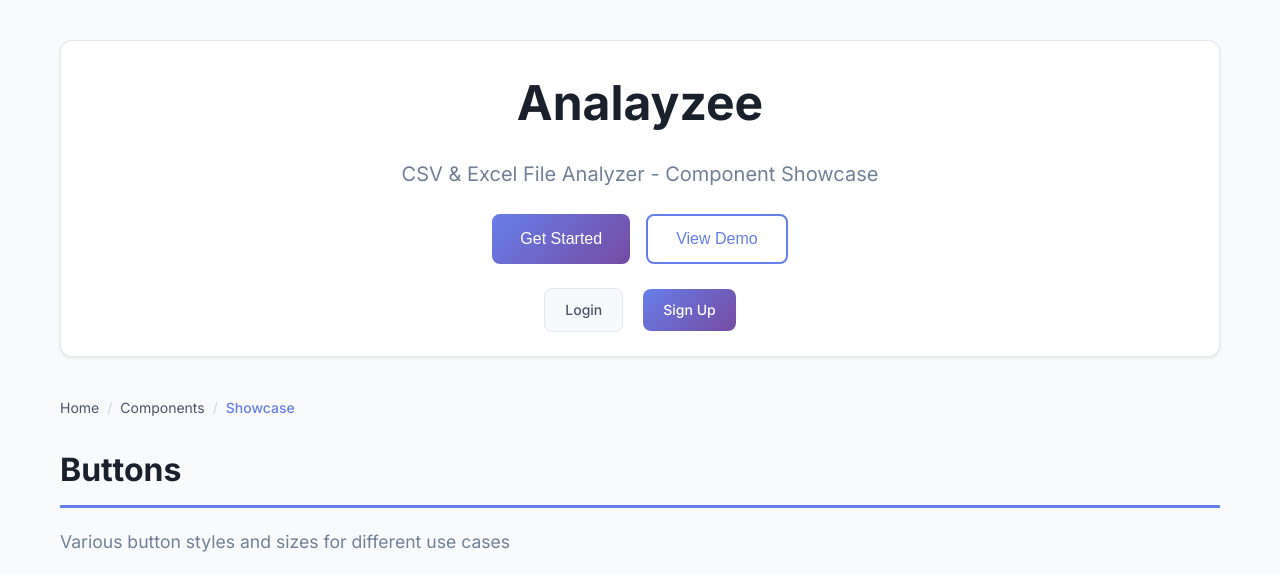
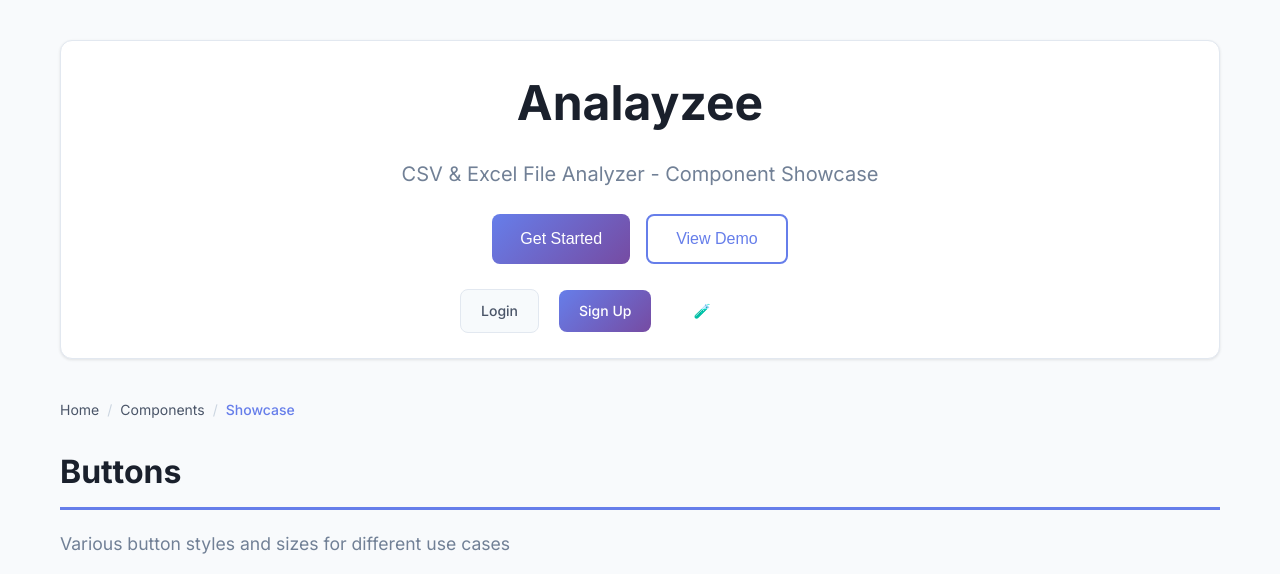
Before and after one commit to MNourMoslem/Analayzee, a Django app: template Analayzee/templates/showcase.html in a window 1280 px wide. Shown: the top 574 px of the page. Run offline with Django 5.2, Linux system fonts and the light colour scheme; the template is opened without the code that fills it, so the values that code supplies are empty.

Commit message:
Add debug store navigation link in showcase template
- Introduced a new button in the showcase template for accessing the debug store, enhancing user navigation for managing DataFrames in the session.

```diff
--- a/Analayzee/templates/showcase.html
+++ b/Analayzee/templates/showcase.html
@@ -297,6 +297,7 @@
                     <a href="{% url 'accounts:login' %}" class="btn btn-secondary">Login</a>
                     <a href="{% url 'accounts:signup' %}" class="btn btn-primary">Sign Up</a>
                 {% endif %}
+                <a href="{% url 'accounts:debug_store_nav' %}" class="btn btn-outline btn-warning">🧪 Debug Store</a>
             </div>
         </div>
     </div>
```
